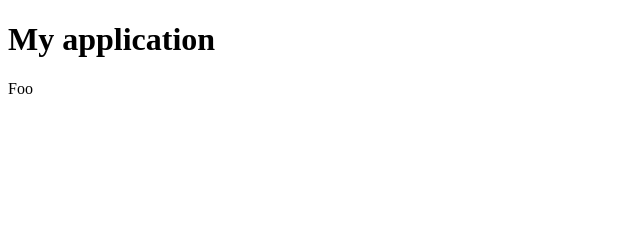
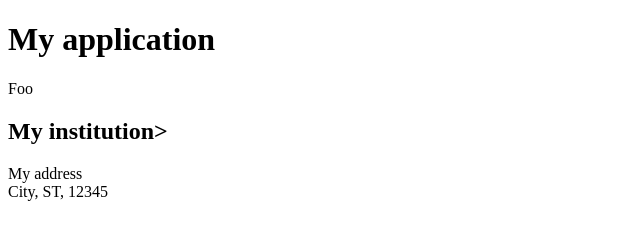
Before and after one commit to matt-bernhardt/long-running, a plain HTML site: page index.html in a window 1280 px wide. Shown: the whole page, without its empty margins (0-640 px from the left). Drawn offline with Linux system fonts and the light colour scheme.

Commit message:
Adds footer to application

```diff
--- a/index.html
+++ b/index.html
@@ -8,5 +8,12 @@
 <body>
 	<h1>My application</h1>
 	<p>Foo</p>
+	<footer>
+		<h2>My institution></h2>
+		<p>
+			My address<br>
+			City, ST, 12345
+		</p>
+	</footer>
 </body>
 </html>
```
